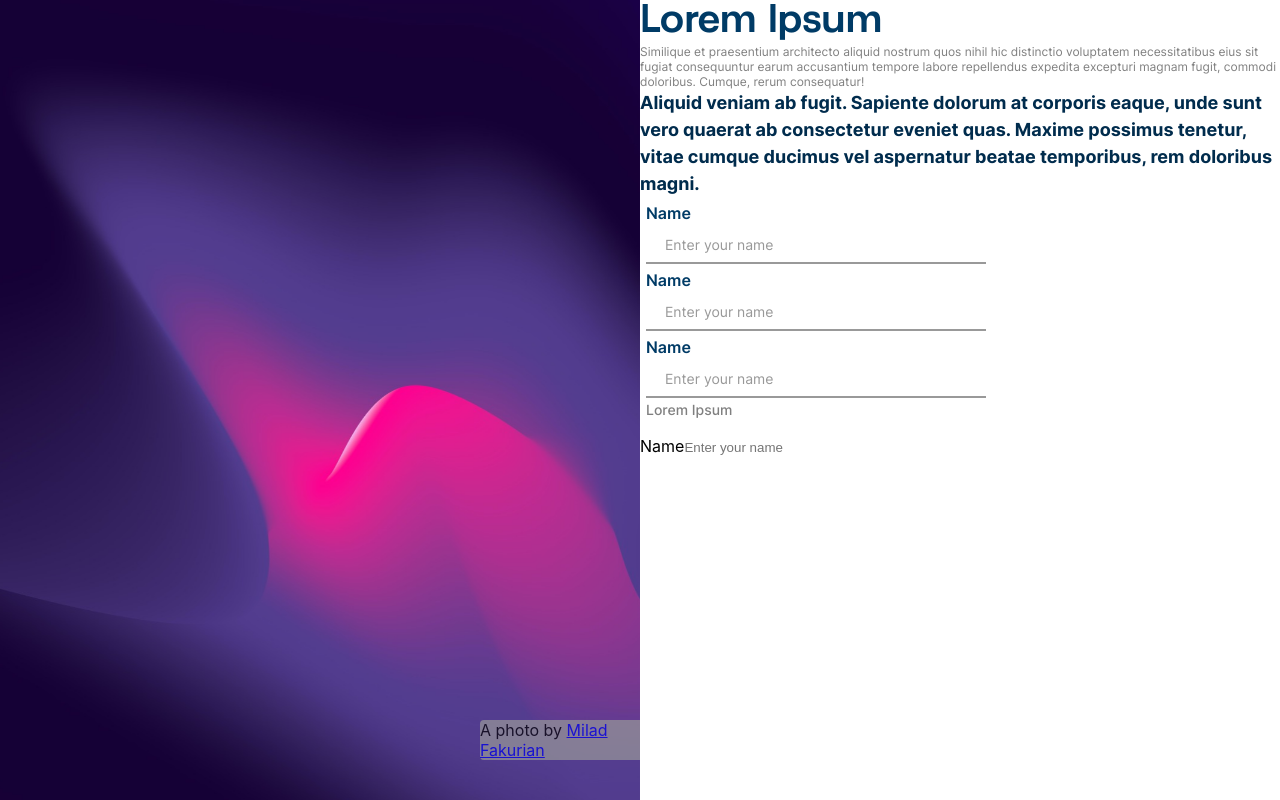
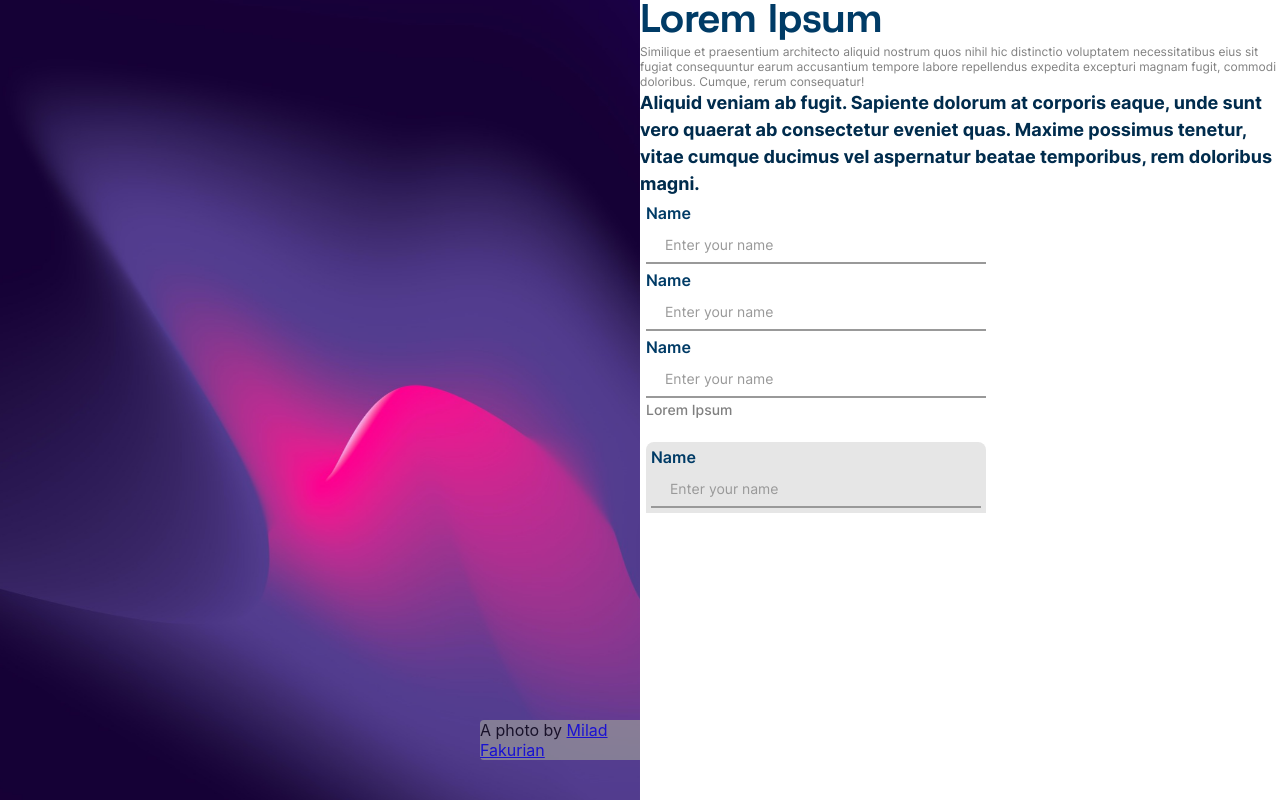
Before and after one commit to Cl1nt0nMzee/online-market, a React (Vite) app in the folder frontend/: page / in a window 1280 px wide. Built offline with nearby package versions, Linux system fonts and the light colour scheme.

Commit message:
Initial Branch Commit

```diff
--- a/frontend/src/components/atoms/Input/_index.scss
+++ b/frontend/src/components/atoms/Input/_index.scss
@@ -63,8 +63,78 @@ input[type="password"] {
 
         padding-bottom: 12px;
     }
+    &:has(input[type="text"]:focus) label {
+        color: $focusBlue-25;
+    }
 }
 
-.standard:has(input:focus) label {
-    color: $focusBlue-25;
+
+// Does not work on Mozilla Firefox
+
+.filled {
+    display: inline-flex;
+    flex-direction: column;
+    gap: 3px;
+    margin: 6px 6px;
+    transition: all 100ms ease;
+
+    padding: 5px 5px;
+    border-top-left-radius: 8px;
+    border-top-right-radius: 8px;
+    background-color: $accShade-100;
+    width: 340px;
+    * {
+        transition: all 100ms ease;
+    }
+
+    label {
+        display: block;
+        font-family: $Inter-SemiBold;
+        color: $priBlue-600;
+    }
+
+    input {
+        font-family: $Inter-Medium;
+        color: $accShade-500;
+        font-size: 16px;
+        max-width: 340px;
+        padding: 8px 19px;
+        border-bottom: solid 2px $accShade-400;
+        background-color: transparent;
+
+
+        &:hover {
+            border-bottom: solid 2px $accShade-500;
+            color: $accShade-600;
+        }
+
+        &:active {
+            border-bottom: solid 2px $focusBlue-25;
+            color: $accShade-700;
+        }
+
+        &:focus-visible {
+            border-bottom: solid 2px $focusBlue-25;
+            color: $accShade-700;
+        }
+
+        &::placeholder {
+            font-family: $Inter-Regular;
+            font-weight: 400;
+            color: $accShade-400;
+            font-size: 14px;
+        }
+    }
+    .helperText {
+        display: block;
+        font-family: $Inter-Medium;
+        font-weight: 500;
+        font-size: 14px;
+        color: $accShade-500;
+
+        padding-bottom: 12px;
+    }
+    &:has(input[type="text"]:focus) label {
+        color: $focusBlue-25;
+    }
 }
```
Also changed, not shown: 1 other file (tests, documents, lock files or other folders).
